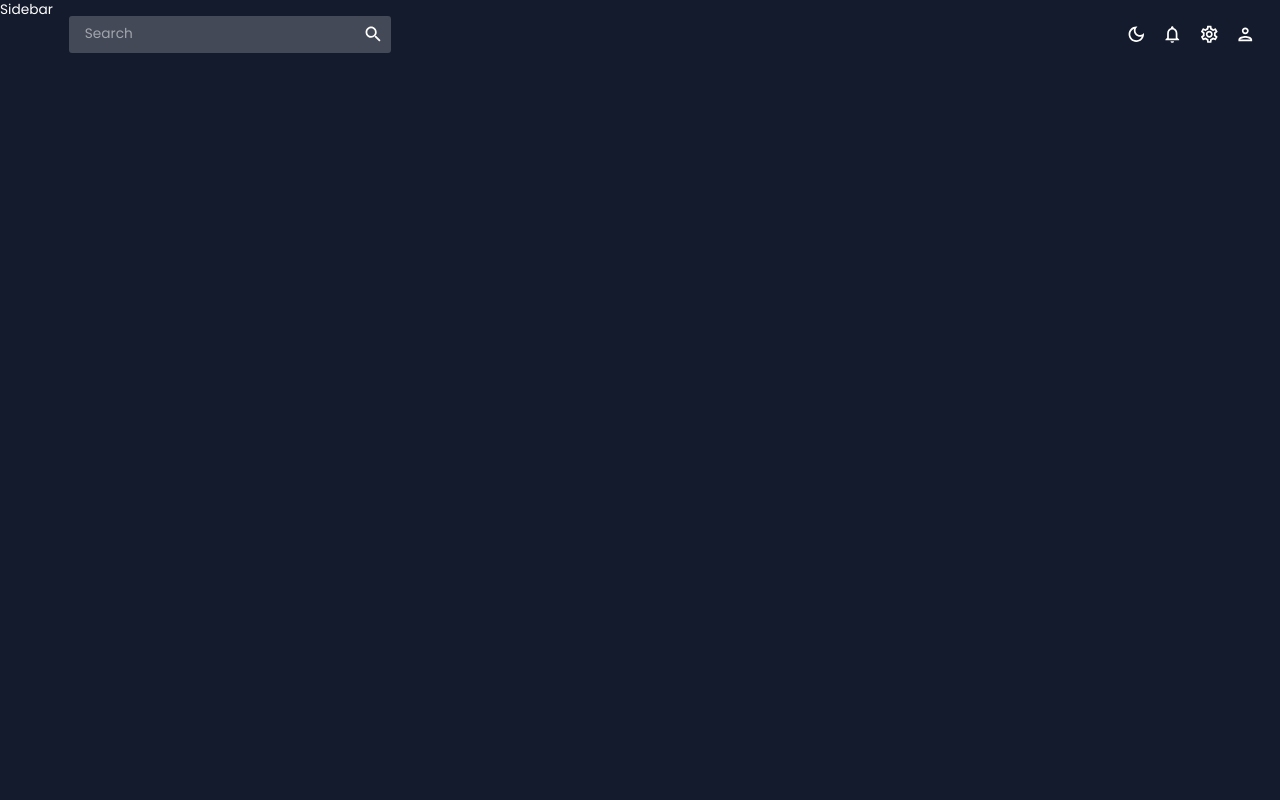
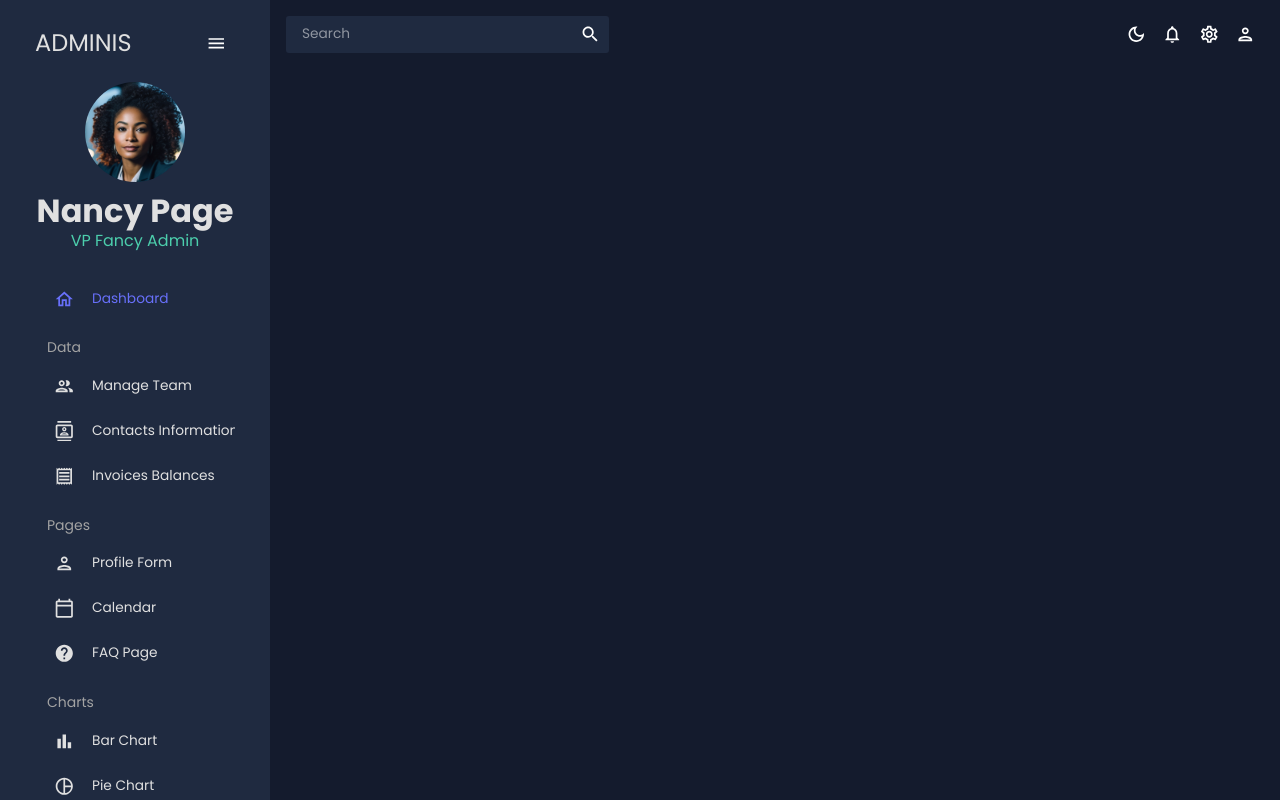
Before and after one commit to mxriannar/admin-dashboard, a React (Create React App) app: page /team in a window 1280 px wide. Before the commit this address had no page. Built offline with nearby package versions, Linux system fonts and the light colour scheme.

Commit message:
Criando a sidebar.

```diff
--- a/package.json
+++ b/package.json
@@ -23,7 +23,7 @@
     "formik": "^2.4.5",
     "react": "^18.2.0",
     "react-dom": "^18.2.0",
-    "react-pro-sidebar": "^1.1.0-alpha.1",
+    "react-pro-sidebar": "^0.7.1",
     "react-router-dom": "^6.21.3",
     "react-scripts": "5.0.1",
     "web-vitals": "^2.1.4",
--- a/src/scenes/global/Sidebar.jsx
+++ b/src/scenes/global/Sidebar.jsx
@@ -1,6 +1,233 @@
+import { useState } from "react";
+import { ProSidebar, Menu, MenuItem } from "react-pro-sidebar";
+import "react-pro-sidebar/dist/css/styles.css";
+import { Box, IconButton, Typography, useTheme } from "@mui/material";
+import { Link } from "react-router-dom";
+import { tokens } from "../../theme";
+import HomeOutlinedIcon from "@mui/icons-material/HomeOutlined";
+import PeopleOutlinedIcon from "@mui/icons-material/PeopleOutlined";
+import ContactsOutlinedIcon from "@mui/icons-material/ContactsOutlined";
+import ReceiptOutlinedIcon from "@mui/icons-material/ReceiptOutlined";
+import PersonOutlinedIcon from "@mui/icons-material/PersonOutlined";
+import CalendarTodayOutlinedIcon from "@mui/icons-material/CalendarTodayOutlined";
+import HelpOutlinedIcon from "@mui/icons-material/HelpOutlined";
+import BarChartOutlinedIcon from "@mui/icons-material/BarChartOutlined";
+import PieChartOutlineOutlinedIcon from "@mui/icons-material/PieChartOutlineOutlined";
+import TimelineOutlinedIcon from "@mui/icons-material/TimelineOutlined";
+import MenuOutlinedIcon from "@mui/icons-material/MenuOutlined";
+import MapOutlinedIcon from "@mui/icons-material/MapOutlined";
+
+const Item = ({ title, to, icon, selected, setSelected }) => {
+  const theme = useTheme();
+  const colors = tokens(theme.palette.mode);
+
+  return (
+    <MenuItem
+      active={selected === title}
+      style={{ color: colors.grey[100] }}
+      onClick={() => setSelected(title)}
+      icon={icon}
+    >
+      <Typography>{title}</Typography>
+      <Link to={to} />
+    </MenuItem>
+  );
+};
 
 const Sidebar = () => {
-    return <div>Sidebar</div>
-}
+  const theme = useTheme();
+  const colors = tokens(theme.palette.mode);
+  const [isCollapsed, setIsCollapsed] = useState(false);
+  const [selected, setSelected] = useState("Dashboard");
+
+  return (
+    <Box
+      sx={{
+        "& .pro-sidebar-inner": {
+          background: `${colors.primary[400]} !important`,
+        },
+        "& .pro-icon-wrapper": {
+          backgroundColor: "transparent !important",
+        },
+        "& .pro-inner-item": {
+          padding: "5px 35px 5px 20px !important",
+        },
+        "& .pro-inner-item:hover": {
+          color: "#868dfb !important",
+        },
+        "& .pro-menu-item.active": {
+          color: "#6870fa !important",
+        },
+      }}
+    >
+      <ProSidebar collapsed={isCollapsed}>
+        <Menu iconShape="square">
+          {/* LOGO AND MENU ICON */}
+          <MenuItem
+            onClick={() => setIsCollapsed(!isCollapsed)}
+            icon={isCollapsed ? <MenuOutlinedIcon /> : undefined}
+            style={{
+              margin: "10px 0 15px 0",
+              color: colors.grey[100],
+            }}
+          >
+            {!isCollapsed && (
+              <Box
+                display="flex"
+                justifyContent="space-between"
+                alignItems="center"
+                ml="15px"
+              >
+                <Typography variant="h3" color={colors.grey[100]}>
+                  ADMINIS
+                </Typography>
+                <IconButton onClick={() => setIsCollapsed(!isCollapsed)}>
+                  <MenuOutlinedIcon />
+                </IconButton>
+              </Box>
+            )}
+          </MenuItem>
+
+          {/* USER */}
+          {!isCollapsed && (
+            <Box mb="25px">
+              <Box display="flex" justifyContent="center" alignItems="center">
+                <img
+                  alt="profile-user"
+                  width="100px"
+                  height="100px"
+                  src={`../../assets/user.png`}
+                  style={{ cursor: "pointer", borderRadius: "50%" }}
+                />
+              </Box>
+
+              <Box textAlign="center">
+                <Typography
+                  variant="h2"
+                  color={colors.grey[100]}
+                  fontWeight="bold"
+                  sx={{ m: "10px 0 0 0" }}
+                >
+                  Nancy Page
+                </Typography>
+                <Typography variant="h5" color={colors.greenAccent[500]}>
+                  VP Fancy Admin
+                </Typography>
+              </Box>
+            </Box>
+          )}
+
+          {/* Menu items */}
+          <Box paddingLeft={isCollapsed ? undefined : "10%"}>
+            <Item
+              title="Dashboard"
+              to="/"
+              icon={<HomeOutlinedIcon />}
+              selected={selected}
+              setSelected={setSelected}
+            />
+
+            <Typography
+              variant="h6"
+              color={colors.grey[300]}
+              sx={{ m: "15px 0 5px 20px" }}
+            >
+              Data
+            </Typography>
+
+            <Item
+              title="Manage Team"
+              to="/team"
+              icon={<PeopleOutlinedIcon />}
+              selected={selected}
+              setSelected={setSelected}
+            />
+            <Item
+              title="Contacts Information"
+              to="/contacts"
+              icon={<ContactsOutlinedIcon />}
+              selected={selected}
+              setSelected={setSelected}
+            />
+            <Item
+              title="Invoices Balances"
+              to="/invoices"
+              icon={<ReceiptOutlinedIcon />}
+              selected={selected}
+              setSelected={setSelected}
+            />
+
+            <Typography
+              variant="h6"
+              color={colors.grey[300]}
+              sx={{ m: "15px 0 5px 20px" }}
+            >
+              Pages
+            </Typography>
+
+            <Item
+              title="Profile Form"
+              to="/form"
+              icon={<PersonOutlinedIcon />}
+              selected={selected}
+              setSelected={setSelected}
+            />
+            <Item
+              title="Calendar"
+              to="/calendar"
+              icon={<CalendarTodayOutlinedIcon />}
+              selected={selected}
+              setSelected={setSelected}
+            />
+            <Item
+              title="FAQ Page"
+              to="/faq"
+              icon={<HelpOutlinedIcon />}
+              selected={selected}
+              setSelected={setSelected}
+            />
+
+            <Typography
+              variant="h6"
+              color={colors.grey[300]}
+              sx={{ m: "15px 0 5px 20px" }}
+            >
+              Charts
+            </Typography>
+
+            <Item
+              title="Bar Chart"
+              to="/bar"
+              icon={<BarChartOutlinedIcon />}
+              selected={selected}
+              setSelected={setSelected}
+            />
+            <Item
+              title="Pie Chart"
+              to="/pie"
+              icon={<PieChartOutlineOutlinedIcon />}
+              selected={selected}
+              setSelected={setSelected}
+            />
+            <Item
+              title="Line Chart"
+              to="/line"
+              icon={<TimelineOutlinedIcon />}
+              selected={selected}
+              setSelected={setSelected}
+            />
+            <Item
+              title="Geography Chart"
+              to="/geography"
+              icon={<MapOutlinedIcon />}
+              selected={selected}
+              setSelected={setSelected}
+            />
+          </Box>
+        </Menu>
+      </ProSidebar>
+    </Box>
+  );
+};
 
 export default Sidebar;
--- a/src/theme.js
+++ b/src/theme.js
@@ -20,7 +20,7 @@
           100: "#d0d1d5",
           200: "#a1a4ab",
           300: "#727681",
-          400: "#434957",
+          400: "#1f2a40",
           500: "#141b2d",
           600: "#101624",
           700: "#0c101b",
```
Also changed, not shown: public/assets/user.png (added), 1 other file (tests, documents, lock files or other folders).
